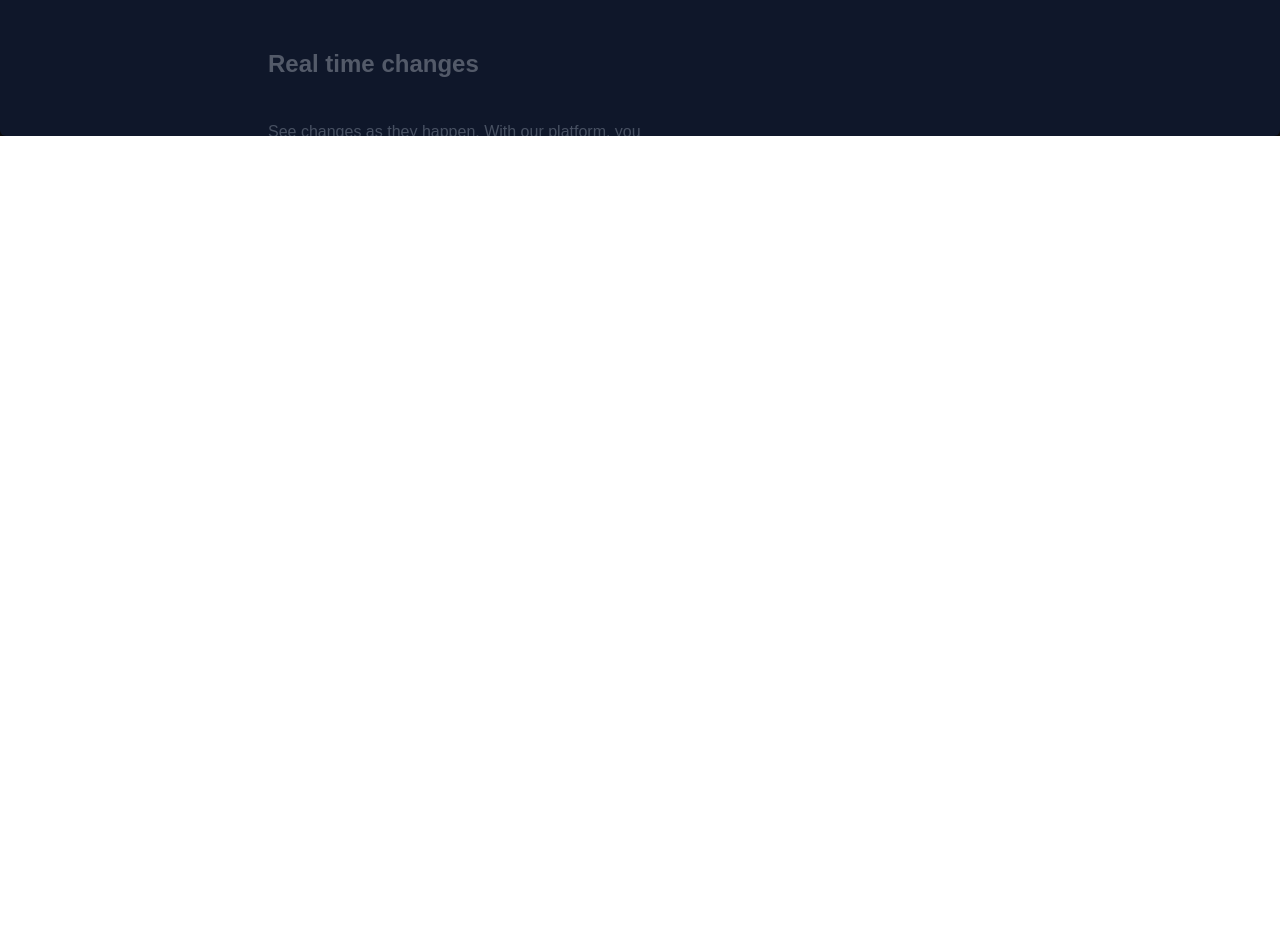
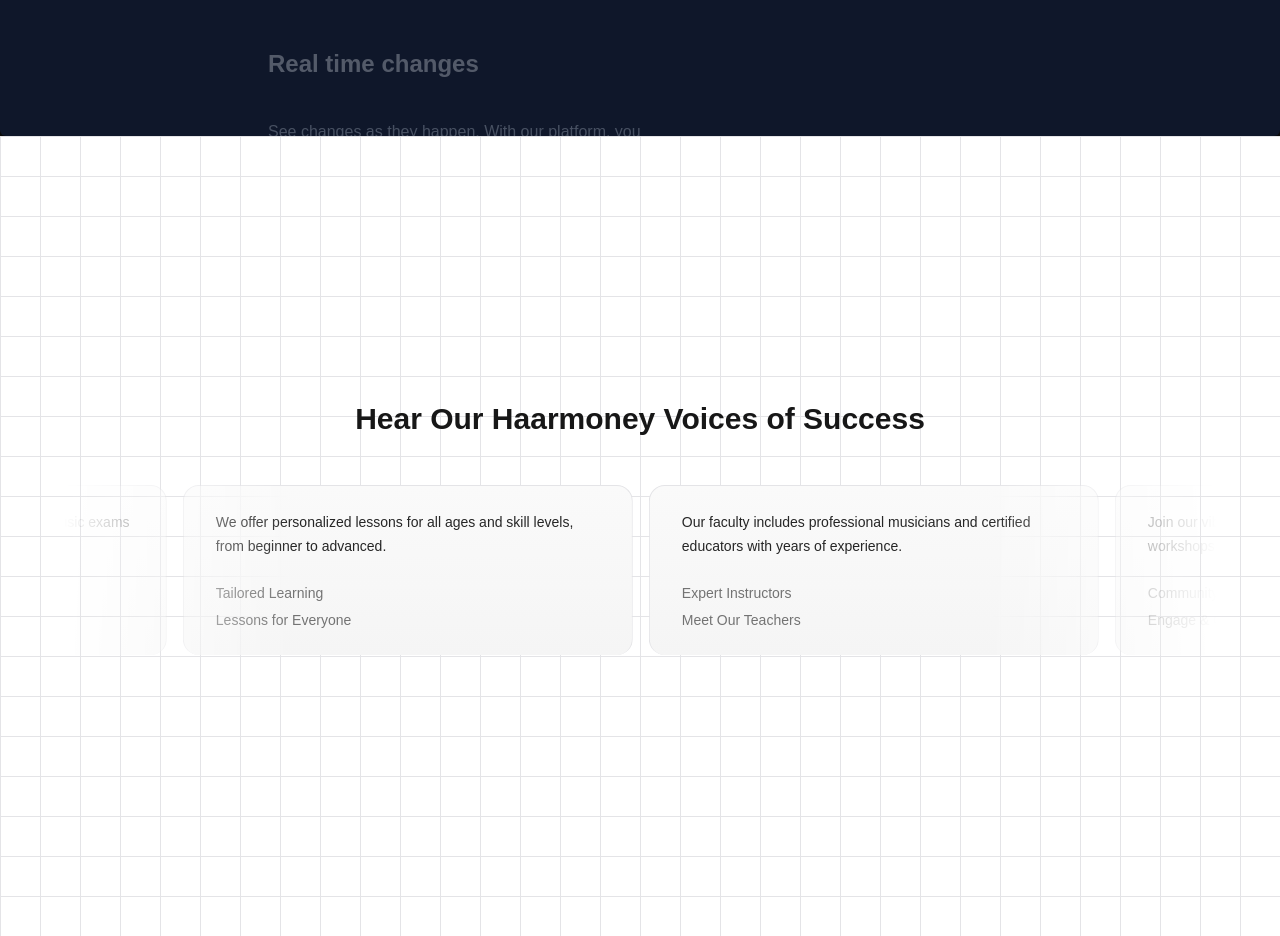
Before and after one commit to shaurya1606/Portfolio, a Next.js app: page / in a window 1280 px wide. Shown: the part 1680-2616 px from the top of the page. Before the commit the page ends 1816 px from the top, so only its background shows below. Built offline with nearby package versions, Linux system fonts and the light colour scheme.

Commit message:
added the highlight section

```diff
--- a/src/app/globals.css
+++ b/src/app/globals.css
@@ -11,6 +11,7 @@
   --font-sans: var(--font-geist-sans);
   --font-mono: var(--font-geist-mono);
   --animate-spotlight: spotlight 2s ease 0.75s 1 forwards;
+  --animate-scroll: scroll var(--animation-duration, 40s) var(--animation-direction, forwards) linear infinite;
 }
 
 @media (prefers-color-scheme: dark) {
@@ -37,3 +38,9 @@
     transform: translate(-50%, -40%) scale(1);
   }
 }
+/* infinite scrolling card --------------- */
+  @keyframes scroll {
+    to {
+      transform: translate(calc(-50% - 0.5rem));
+    }
+  }
--- a/src/app/page.tsx
+++ b/src/app/page.tsx
@@ -1,6 +1,7 @@
 import HeroSection from '@/components/HeroSection'
 import FeaturedSection from '@/components/FeaturedSection'
 import WhyChooseUsSection from '@/components/WhyChooseUsSection'
+import InfiniteMovingCardsDemo from '@/components/HighlightSection'
 
 export default function Home() {
   return (
@@ -8,6 +9,7 @@
       <HeroSection />
       <FeaturedSection />
       <WhyChooseUsSection />
+      <InfiniteMovingCardsDemo />
     </main>
   );
 }
--- /dev/null
+++ b/src/components/HighlightSection.tsx
@@ -0,0 +1,68 @@
+"use client";
+
+import { cn } from "@/lib/utils";
+import { InfiniteMovingCards } from "./ui/infinite-moving-cards";
+import highlightsData from "@/data/highlights.json";
+
+interface Highlights {
+    id: number,
+    quote: string,
+    name: string,
+    title: string
+}
+
+export default function InfiniteMovingCardsDemo() {
+
+  const highlights = highlightsData.highlights.filter((highlights: Highlights) => highlights.id)
+
+  return (
+    <div className="relative flex flex-col h-[50rem] w-full items-center justify-center bg-white dark:bg-black">
+      <div
+        className={cn(
+          "absolute inset-0",
+          "[background-size:40px_40px]",
+          "[background-image:linear-gradient(to_right,#e4e4e7_1px,transparent_1px),linear-gradient(to_bottom,#e4e4e7_1px,transparent_1px)]",
+          "dark:[background-image:linear-gradient(to_right,#262626_1px,transparent_1px),linear-gradient(to_bottom,#262626_1px,transparent_1px)]",
+        )}
+      />
+      <h2 className="text-3xl font-bold text-center mb-8 z-10">Hear Our Haarmoney Voices of Success</h2>
+       <div className="flex justify-center w-full overflow-hidden px-4 sm:px-6 lg:px-8">
+         <div className="w-full max-w-6xl ">
+         <InfiniteMovingCards
+         items={highlights}
+         direction="left"
+         speed="normal"
+       />
+       </div>
+       </div>
+    </div>
+  );
+}
+
+
+
+
+
+
+
+
+
+
+
+
+
+
+
+
+
+
+// export default function InfiniteMovingCardsDemo() {
+
+
+//   return (
+//     <div>
+
+//
+//     </div>
+//   );
+// }
--- /dev/null
+++ b/src/components/ui/infinite-moving-cards.tsx
@@ -0,0 +1,117 @@
+"use client";
+
+import { cn } from "@/lib/utils";
+import React, { useEffect, useState } from "react";
+
+export const InfiniteMovingCards = ({
+  items,
+  direction = "left",
+  speed = "fast",
+  pauseOnHover = true,
+  className,
+}: {
+  items: {
+    quote: string;
+    name: string;
+    title: string;
+  }[];
+  direction?: "left" | "right";
+  speed?: "fast" | "normal" | "slow";
+  pauseOnHover?: boolean;
+  className?: string;
+}) => {
+  const containerRef = React.useRef<HTMLDivElement>(null);
+  const scrollerRef = React.useRef<HTMLUListElement>(null);
+
+  useEffect(() => {
+    addAnimation();
+  }, []);
+  const [start, setStart] = useState(false);
+  function addAnimation() {
+    if (containerRef.current && scrollerRef.current) {
+      const scrollerContent = Array.from(scrollerRef.current.children);
+
+      scrollerContent.forEach((item) => {
+        const duplicatedItem = item.cloneNode(true);
+        if (scrollerRef.current) {
+          scrollerRef.current.appendChild(duplicatedItem);
+        }
+      });
+
+      getDirection();
+      getSpeed();
+      setStart(true);
+    }
+  }
+  const getDirection = () => {
+    if (containerRef.current) {
+      if (direction === "left") {
+        containerRef.current.style.setProperty(
+          "--animation-direction",
+          "forwards",
+        );
+      } else {
+        containerRef.current.style.setProperty(
+          "--animation-direction",
+          "reverse",
+        );
+      }
+    }
+  };
+  const getSpeed = () => {
+    if (containerRef.current) {
+      if (speed === "fast") {
+        containerRef.current.style.setProperty("--animation-duration", "20s");
+      } else if (speed === "normal") {
+        containerRef.current.style.setProperty("--animation-duration", "40s");
+      } else {
+        containerRef.current.style.setProperty("--animation-duration", "80s");
+      }
+    }
+  };
+  return (
+    <div
+      ref={containerRef}
+      className={cn(
+        "scroller relative z-20 max-w-7xl overflow-hidden [mask-image:linear-gradient(to_right,transparent,white_20%,white_80%,transparent)]",
+        className,
+      )}
+    >
+      <ul
+        ref={scrollerRef}
+        className={cn(
+          "flex w-max min-w-full shrink-0 flex-nowrap gap-4 py-4",
+          start && "animate-scroll",
+          pauseOnHover && "hover:[animation-play-state:paused]",
+        )}
+      >
+        {items.map((item, idx) => (
+          <li
+            className="relative w-[350px] max-w-full shrink-0 rounded-2xl border border-b-0 border-zinc-200 bg-[linear-gradient(180deg,#fafafa,#f5f5f5)] px-8 py-6 md:w-[450px] dark:border-zinc-700 dark:bg-[linear-gradient(180deg,#27272a,#18181b)]"
+            key={item.name}
+          >
+            <blockquote>
+              <div
+                aria-hidden="true"
+                className="user-select-none pointer-events-none absolute -top-0.5 -left-0.5 -z-1 h-[calc(100%_+_4px)] w-[calc(100%_+_4px)]"
+              ></div>
+              <span className="relative z-20 text-sm leading-[1.6] font-normal text-neutral-800 dark:text-gray-100">
+                {item.quote}
+              </span>
+              <div className="relative z-20 mt-6 flex flex-row items-center">
+                <span className="flex flex-col gap-1">
+                  <span className="text-sm leading-[1.6] font-normal text-neutral-500 dark:text-gray-400">
+                    {item.name}
+                  </span>
+                  <span className="text-sm leading-[1.6] font-normal text-neutral-500 dark:text-gray-400">
+                    {item.title}
+                  </span>
+                </span>
+              </div>
+            </blockquote>
+          </li>
+        ))}
+      </ul>
+    </div>
+  );
+};
--- /dev/null
+++ b/src/data/highlights.json
@@ -0,0 +1,39 @@
+{
+    "highlights" : [
+  {
+    "id": 1,
+    "quote":
+      "Our students consistently achieve top grades in music exams and competitions.",
+    "name": "Success Stories",
+    "title": "Award-Winning Students"
+  },
+  {
+    "id": 2,
+    "quote":
+      "We offer personalized lessons for all ages and skill levels, from beginner to advanced.",
+    "name": "Tailored Learning",
+    "title": "Lessons for Everyone"
+  },
+  {
+    "id": 3,
+    "quote":
+      "Our faculty includes professional musicians and certified educators with years of experience.",
+    "name": "Expert Instructors",
+    "title": "Meet Our Teachers"
+  },
+  {
+    "id": 4,
+    "quote":
+      "Join our vibrant community and participate in concerts, workshops, and masterclasses.",
+    "name": "Community & Events",
+    "title": "Engage & Grow"
+  },
+  {
+    "id": 5,
+    "quote":
+      "State-of-the-art facilities and a welcoming environment for creative growth.",
+    "name": "Modern Campus",
+    "title": "Inspiring Spaces"
+  }
+]
+}
```
